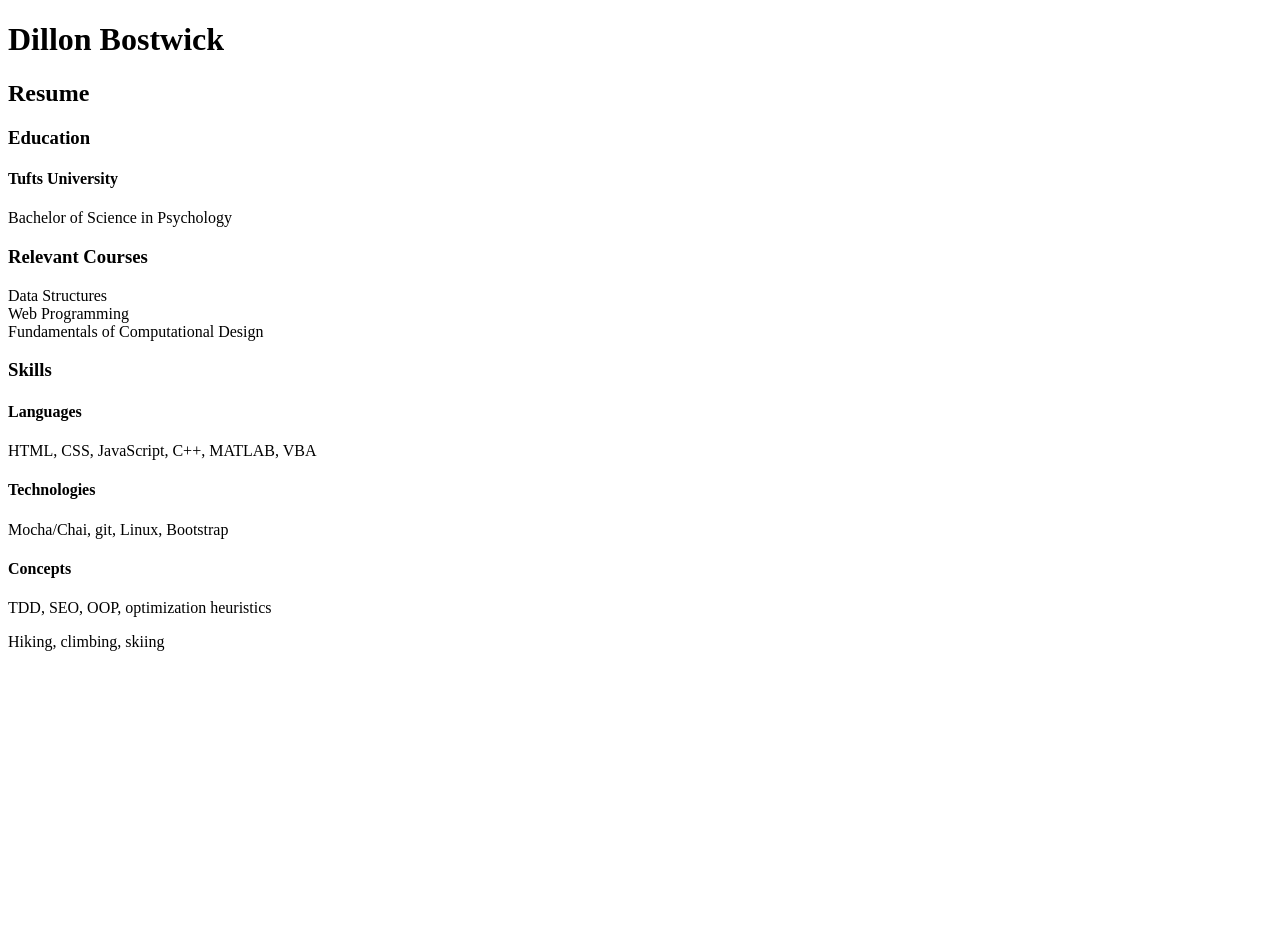
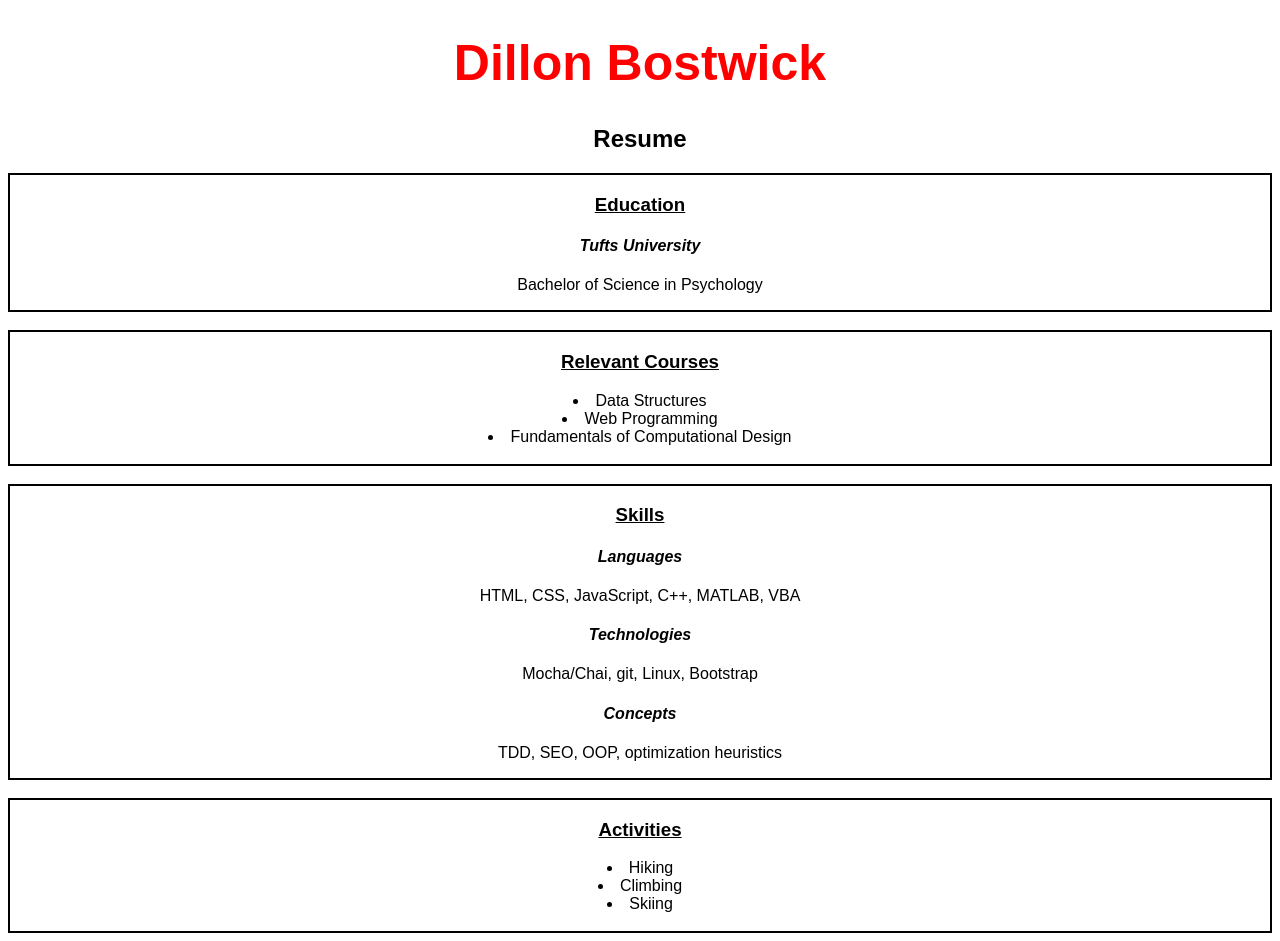
Before and after one commit to dillonbostwick/dillonbostwick.github.io, a plain HTML site: page resume.html in a window 1280 px wide. Before the commit the page ends 800 px from the top, so only its background shows below. Drawn offline with Linux system fonts and the light colour scheme.

Commit message:
CSS changes to blend all front end together

```diff
--- a/resume.html
+++ b/resume.html
@@ -24,12 +24,20 @@
 			<p>Bachelor of Science in Psychology</p>
 		</div>
 
+		<div>
+			<br>
+		</div>
+
 		<div id=relevantCourses class=resumeSection>
 			<h3>Relevant Courses</h3>
-			<p>Data Structures<br>
-			Web Programming<br>
-			Fundamentals of Computational Design<br>
-			</p>
+			<li>Data Structures</li>
+			<li>Web Programming</li>
+			<li>Fundamentals of Computational Design</li>
+			<br>
+		</div>
+
+		<div>
+			<br>
 		</div>
 
 		<div id=skills class=resumeSection>
@@ -42,8 +50,16 @@
 			<p>TDD, SEO, OOP, optimization heuristics</p>
 		</div>
 
+		<div>
+			<br>
+		</div>
+
 		<div id=activities class=resumeSection>
-			<p>Hiking, climbing, skiing</p>
+			<h3>Activities</h3>
+			<li>Hiking</li>
+			<li>Climbing</li>
+			<li>Skiing</li>
+			<br>
 		</div>
 	</div>
 </body>
--- a/styles.css
+++ b/styles.css
@@ -1,32 +1,38 @@
-h1 {
-
+html {
+	text-align: center;
+	font-family: "Arial";
 }
 
-h2 {
+h1 {
+	font-size:50px;
+	color: red;
+}
 
+h3 {
+	text-decoration: underline;
+}
+
+h4 {
+	font-style: italic;
 }
 
 img {
-	width:128px;
-	height:128px;
-	border: 100px;
-	border-color: #FFFFFF;
+	width:300px;
+	height:300px;
+	border-style: double;
 }
 
 a {
    background-color:red;
-    border-top:0;
-    border-bottom:0;
     display:inline-block;
-    color:#fff;
-    font-family: Arial,Helvetica,sans-serif;
+    color: white;
     font-size:11px;
     font-weight:bold;
     line-height:30px;
-    text-decoration:none;
     padding:0 3px;
 }
 
 .resumeSection {
-
+	border-style: solid;
+	border-width: 2px;
 }
```
Also changed, not shown: index.html (+2 -0 lines).
